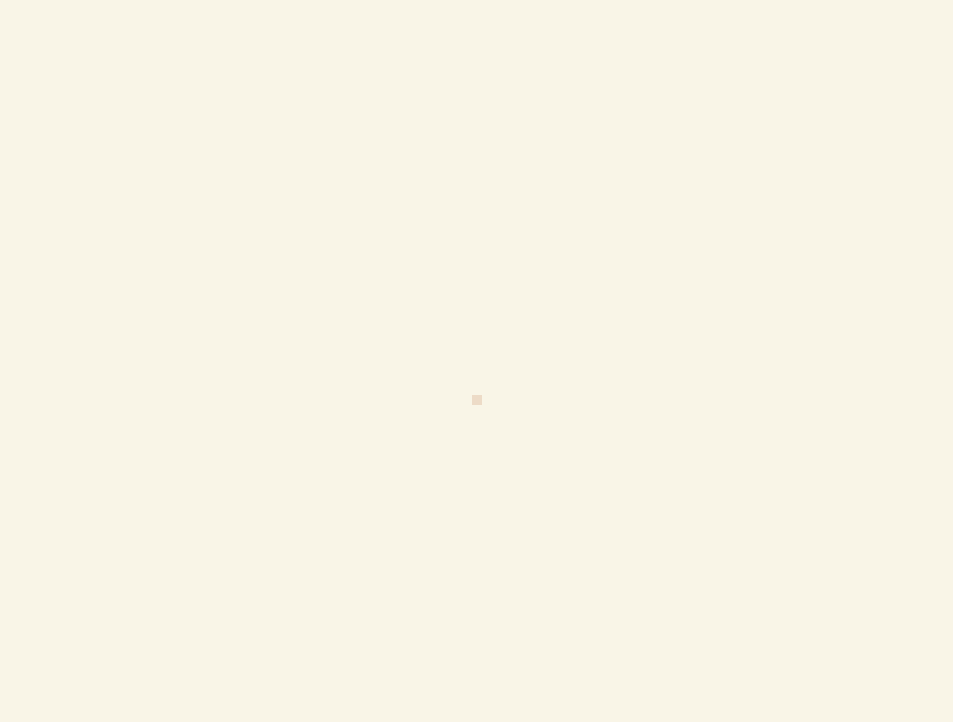
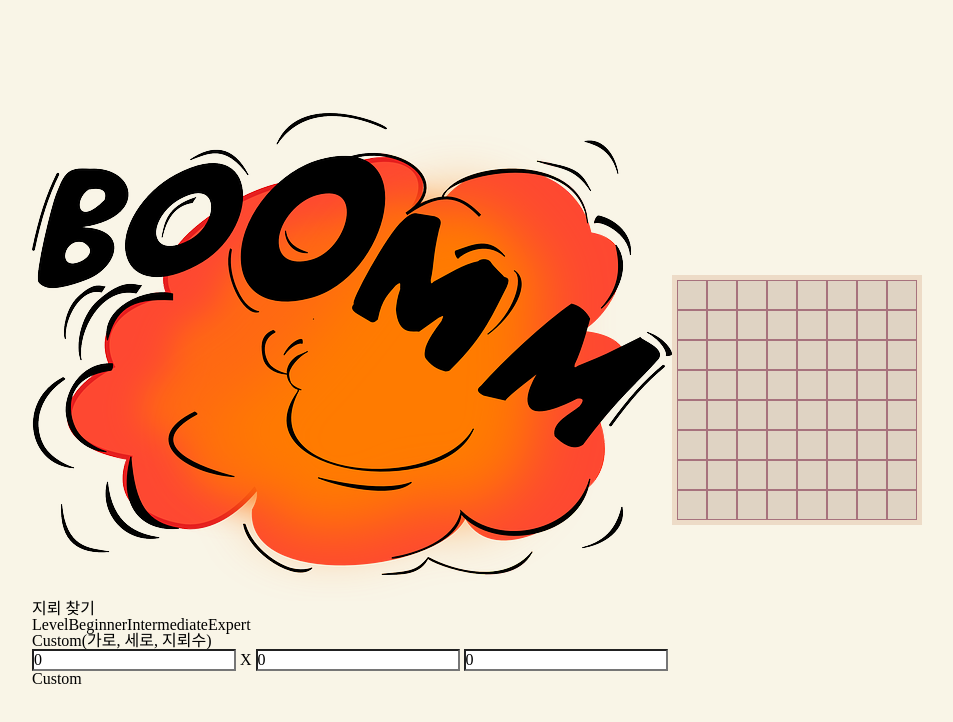
Before and after one commit to plla2/MINE-GAME, a React (Vite) app: page / in a window 1280 px wide. Shown: the top 722 px of the page, without its empty margins (163-1116 px from the left). Built offline with nearby package versions, Linux system fonts and the light colour scheme.

Commit message:
✨ GameController 컴포넌트 추가

```diff
--- a/src/App.tsx
+++ b/src/App.tsx
@@ -1,8 +1,10 @@
 import GameBoard from './components/GameBoard/GameBoard';
+import GameController from './components/GameController/GameController';
 
 function App() {
   return (
     <>
+      <GameController />
       <GameBoard />
     </>
   );
--- /dev/null
+++ b/src/components/GameController/GameController.tsx
@@ -0,0 +1,63 @@
+import { useEffect, useState } from 'react';
+import logo from '../../assets/logo.webp';
+import { useAppDispatch } from '../../redux/rtk-hooks/useAppDispatch';
+import { gameActions } from '../../redux/slice/gameSlice';
+
+const GameController = () => {
+  const dispatch = useAppDispatch();
+  const [customRow, setCustomRow] = useState(0);
+  const [customCol, setCustomCol] = useState(0);
+  const [customMine, setCustomMine] = useState(0);
+
+  useEffect(() => {
+    dispatch(gameActions.resizeBoard({ rowCount: 8, colCount: 8, mineCount: 10 }));
+  }, []);
+
+  return (
+    <div>
+      <div>
+        <img src={logo} alt="로고 사진" />
+        <p>지뢰 찾기</p>
+      </div>
+      <div>
+        <span>Level</span>
+        <button
+          type="button"
+          onClick={() => dispatch(gameActions.resizeBoard({ rowCount: 8, colCount: 8, mineCount: 10 }))}
+        >
+          Beginner
+        </button>
+        <button
+          type="button"
+          onClick={() => dispatch(gameActions.resizeBoard({ rowCount: 16, colCount: 16, mineCount: 40 }))}
+        >
+          Intermediate
+        </button>
+        <button
+          type="button"
+          onClick={() => dispatch(gameActions.resizeBoard({ rowCount: 16, colCount: 32, mineCount: 100 }))}
+        >
+          Expert
+        </button>
+      </div>
+      <div>
+        <span>Custom(가로, 세로, 지뢰수)</span>
+        <div>
+          <input type="number" value={customCol} onChange={(e) => setCustomCol(Number(e.target.value))} /> X{' '}
+          <input type="number" value={customRow} onChange={(e) => setCustomRow(Number(e.target.value))} />{' '}
+          <input type="number" value={customMine} onChange={(e) => setCustomMine(Number(e.target.value))} />
+        </div>
+        <button
+          type="button"
+          onClick={() => {
+            dispatch(gameActions.resizeBoard({ rowCount: customRow, colCount: customCol, mineCount: customMine }));
+          }}
+        >
+          Custom
+        </button>
+      </div>
+    </div>
+  );
+};
+
+export default GameController;
```
Also changed, not shown: src/assets/logo.webp (added).
